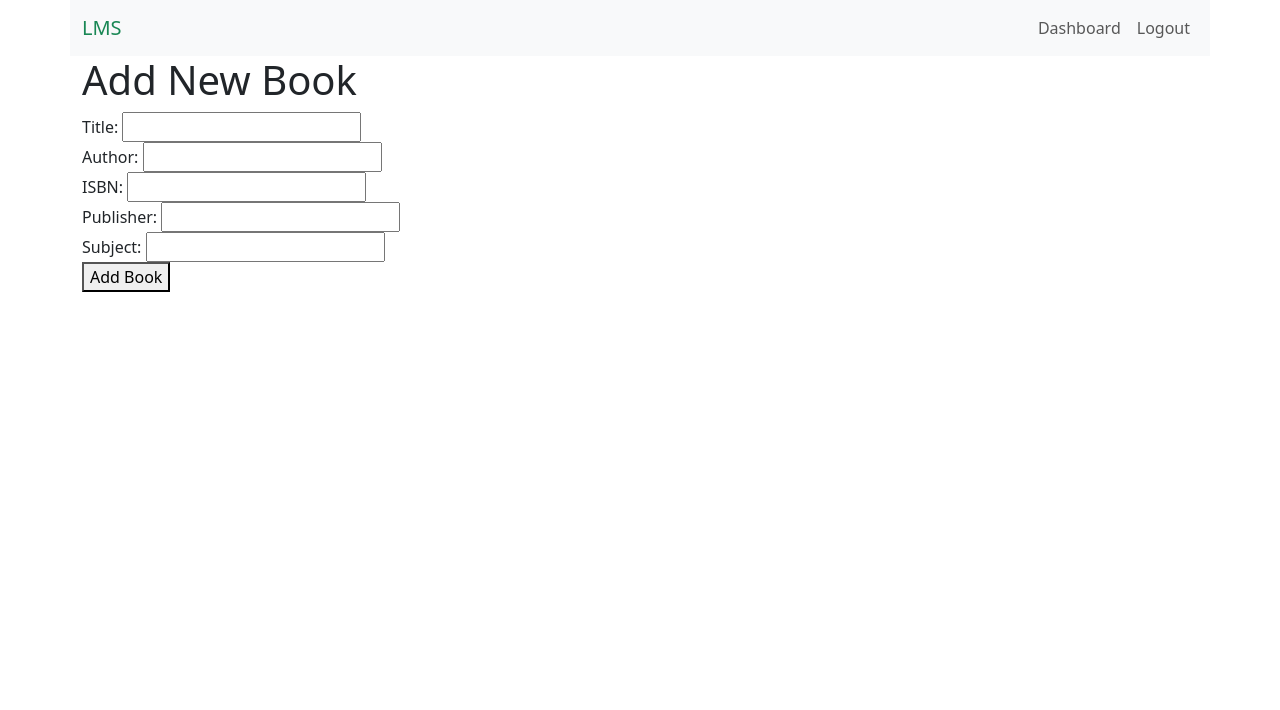
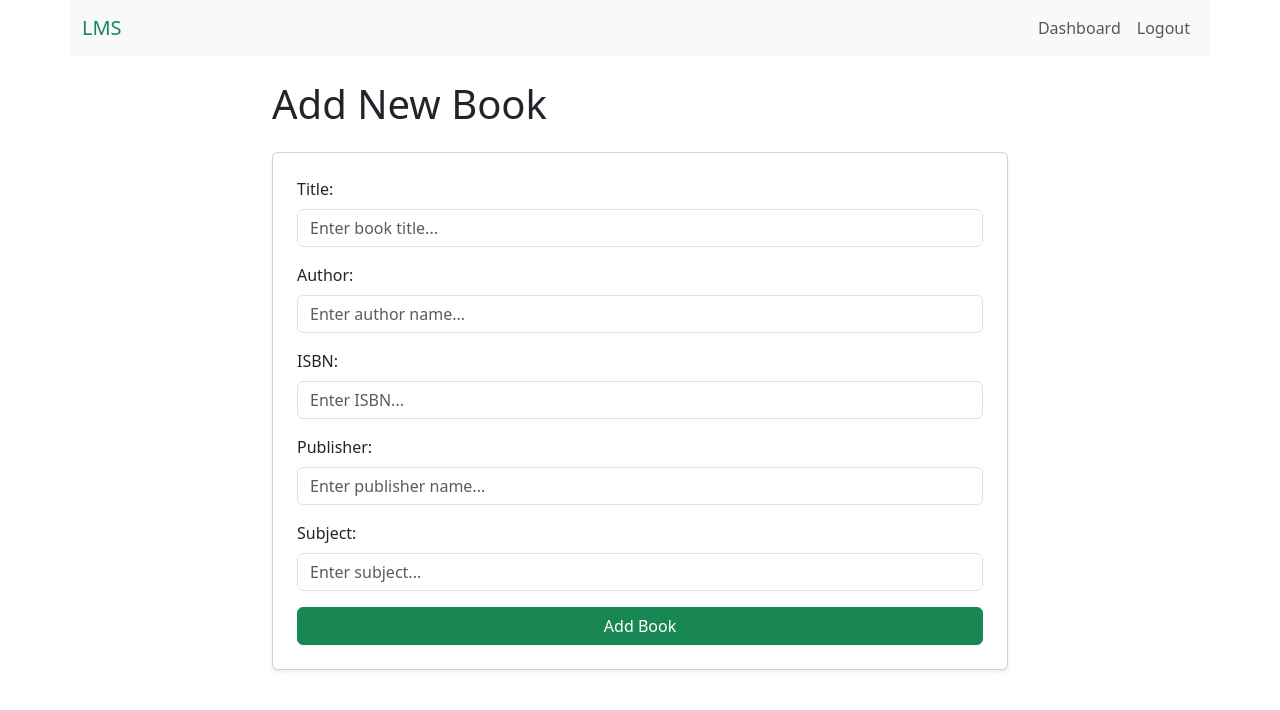
Before and after one commit to milanbairagi/library-management-system, a Django app: page /add_book/ in a window 1280 px wide. Shown: the top 710 px of the page. Run offline with Django 5.2, Linux system fonts and the light colour scheme; the visitor is signed in with stand-in values (Sample User, id 1).

Commit message:
feat: enhance add book page with Bootstrap styling and improved layout

```diff
--- a/library/templates/library/add_book.html
+++ b/library/templates/library/add_book.html
@@ -3,34 +3,49 @@
 {% block title %}Add Book - Library Management System{% endblock %}
 
 {% block content %}
-  <div class="container">
-    <h1>Add New Book</h1>
+<div class="container mt-4">
+  <div class="row justify-content-center">
+    <div class="col-md-8">
+      <h1 class="mb-4">Add New Book</h1>
+
       {% if message %}
-      <p>{{ message }}</p>
+        <div class="alert alert-success alert-dismissible fade show" role="alert">
+          {{ message }}
+          <button type="button" class="btn-close" data-bs-dismiss="alert" aria-label="Close"></button>
+        </div>
       {% endif %}
-    <form method="post">
+
+      <form method="post" class="card p-4 shadow-sm">
         {% csrf_token %}
-      <div class="form-group">
-        <label for="title">Title:</label>
-        <input type="text" id="title" name="title" required />
+
+        <div class="mb-3">
+          <label for="title" class="form-label">Title:</label>
+          <input type="text" id="title" name="title" class="form-control" placeholder="Enter book title..." required />
         </div>
-      <div class="form-group">
-        <label for="author">Author:</label>
-        <input type="text" id="author" name="author" required />
+
+        <div class="mb-3">
+          <label for="author" class="form-label">Author:</label>
+          <input type="text" id="author" name="author" class="form-control" placeholder="Enter author name..." required />
         </div>
-      <div class="form-group">
-        <label for="isbn">ISBN:</label>
-        <input type="text" id="isbn" name="isbn" required />
+
+        <div class="mb-3">
+          <label for="isbn" class="form-label">ISBN:</label>
+          <input type="text" id="isbn" name="isbn" class="form-control" placeholder="Enter ISBN..." required />
         </div>
-      <div class="form-group">
-        <label for="publisher">Publisher:</label>
-        <input type="text" id="publisher" name="publisher" required />
+
+        <div class="mb-3">
+          <label for="publisher" class="form-label">Publisher:</label>
+          <input type="text" id="publisher" name="publisher" class="form-control" placeholder="Enter publisher name..." required />
         </div>
-      <div class="form-group">
-        <label for="subject">Subject:</label>
-        <input type="text" id="subject" name="subject" required />
+
+        <div class="mb-3">
+          <label for="subject" class="form-label">Subject:</label>
+          <input type="text" id="subject" name="subject" class="form-control" placeholder="Enter subject..." required />
         </div>
-      <button type="submit">Add Book</button>
+
+        <button type="submit" class="btn btn-success">Add Book</button>
       </form>
     </div>
+  </div>
+</div>
 {% endblock %}
```
Lines whose indentation alone changed are shown as unchanged.
